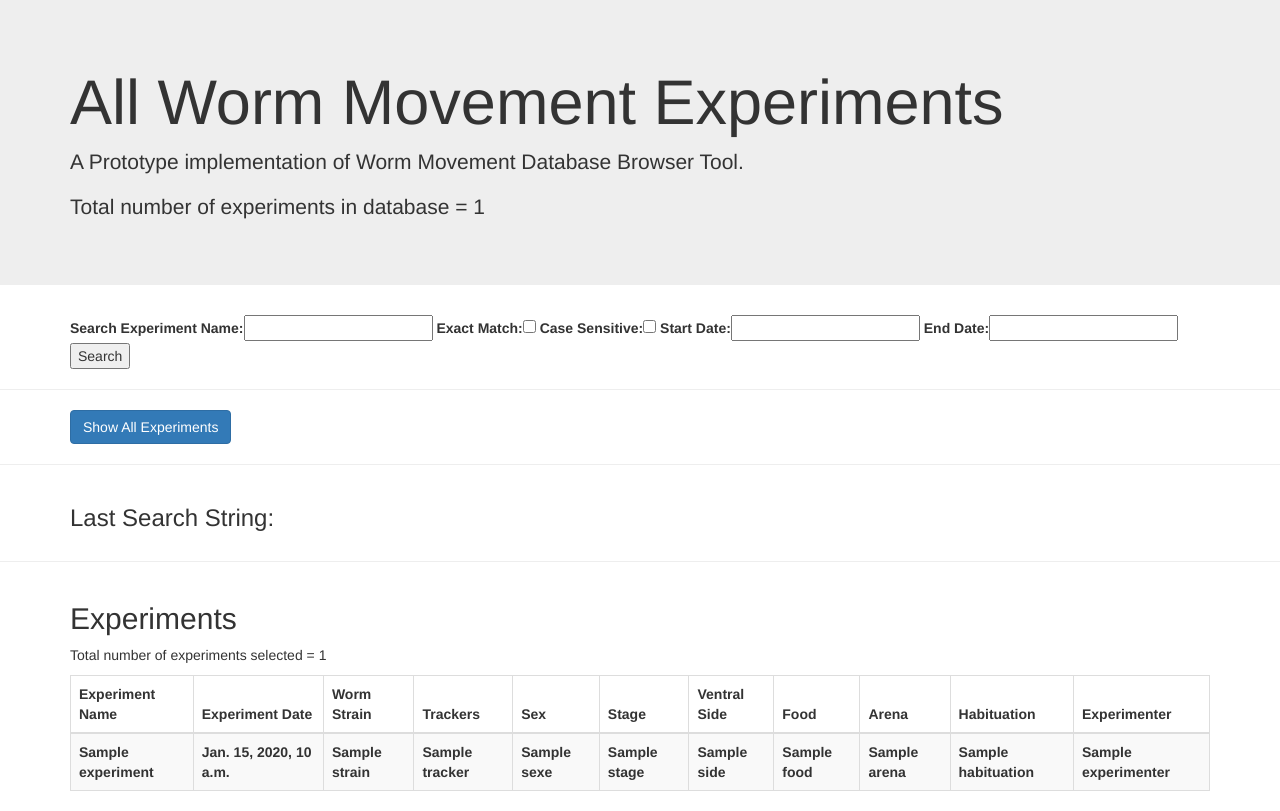
After one commit to openworm/movement_cloud, a Django app: page /webworm/tables in a window 1280 px wide. The commit adds this page. Run offline with Django 3.2, Linux system fonts and the light colour scheme; tables that the repository leaves empty hold one stand-in row (values such as "Sample post"); lists and menus that the app fills with data are empty; some libraries are stand-ins or nearby versions.

Commit message:
Added basic forms to allow searching the database by experiment name, start and end dates.

```diff
--- /dev/null
+++ b/webworm/forms.py
@@ -0,0 +1,8 @@
+from django import forms
+
+class SearchForm(forms.Form):
+    search_name = forms.CharField(label='Search Experiment Name', max_length=100, required=False);
+    exact_match = forms.BooleanField(label='Exact Match', required=False);
+    case_sensitive = forms.BooleanField(label='Case Sensitive', required=False);
+    start_date = forms.DateField(label='Start Date', required=False);
+    end_date = forms.DateField(label='End Date', required=False);
--- /dev/null
+++ b/webworm/templates/common/header.html
@@ -0,0 +1,26 @@
+<!DOCTYPE html>
+<html lang="en">
+  <head>
+    <meta charset="utf-8">
+    <title>Worm Movement Database</title>
+    <meta name="viewport" content="width=device-width, initial-scale=1.0">
+    <meta name="description" content="Worm Movement Database">
+    <meta name="author" content="cheelee@openworm.org">
+
+    <!-- Styles -->
+    <link rel="stylesheet" href="http://maxcdn.bootstrapcdn.com/bootstrap/3.3.7/css/bootstrap.min.css">
+    <script src="https://ajax.googleapis.com/ajax/libs/jquery/1.12.4/jquery.min.js"></script>
+    <script src="http://maxcdn.bootstrapcdn.com/bootstrap/3.3.7/js/bootstrap.min.js"></script>
+  </head>
+
+  <header class="jumbotron subhead" id="overview">
+    <div class="container">
+      <h1>All Worm Movement Experiments</h1>
+      <p class="lead">
+	A Prototype implementation of Worm Movement Database Browser Tool.
+      <p>Total number of experiments in database = {{ db_experiment_count }} </p>
+      </p>
+    </div>
+  </header>
+{% block content %}{% endblock %}
+</html>
--- /dev/null
+++ b/webworm/templates/common/search.html
@@ -0,0 +1,16 @@
+<div class="container" id="controls">
+  <form action="{% url "tables" %}" method="get">
+    {{ form }}
+    <input type="submit" value="Search">
+  </form>
+</div>
+<hr>
+<div class="container">
+  <a href="{% url "tables" %}" class="btn btn-primary" role="button">Show All Experiments</a>
+</div>
+<hr>
+<div class="container" id="info">
+  <h3>Last Search String:</h3>
+  <p> {{ search_string }} </p>
+</div>
+<hr>
--- /dev/null
+++ b/webworm/templates/webworm/tables.html
@@ -0,0 +1,44 @@
+{% extends "common/header.html" %}
+
+{% block content %}
+{% include "common/search.html" %}
+<div class="container">
+<h2>Experiments</h2>
+<p>Total number of experiments selected = {{ experiment_count }} </p>
+<table class="table table-striped table-bordered table-responsive">
+  <thead>
+    <tr>
+      <!-- Hardcoded for now. There are Django methods for these -->
+      <th>Experiment Name</th>
+      <th>Experiment Date</th>
+      <th>Worm Strain</th>
+      <th>Trackers</th>
+      <th>Sex</th>
+      <th>Stage</th>
+      <th>Ventral Side</th>
+      <th>Food</th>
+      <th>Arena</th>
+      <th>Habituation</th>
+      <th>Experimenter</th>
+    </tr>
+  </thead>
+  <tbody>
+    {% for experiment in experiments_list %}
+    <tr>
+      <th>{{ experiment.base_name }}</th>
+      <th>{{ experiment.date|default_if_none:"None" }}</th>
+      <th>{{ experiment.strain.name|default_if_none:"None" }}</th>
+      <th>{{ experiment.tracker.name|default_if_none:"None" }}</th>
+      <th>{{ experiment.sex|default_if_none:"Unknown" }}</th>
+      <th>{{ experiment.developmental_stage|default_if_none:"Unknown" }}</th>
+      <th>{{ experiment.ventral_side.name|default_if_none:"None" }}</th>
+      <th>{{ experiment.food|default_if_none:"None" }}</th>
+      <th>{{ experiment.arena|default_if_none:"None" }}</th>
+      <th>{{ experiment.habituation|default_if_none:"None" }}</th>
+      <th>{{ experiment.experimenter|default_if_none:"Unknown" }}</th>
+    </tr>
+    {% endfor %}
+  </tbody>
+</table>
+</div>
+{% endblock %}
--- a/webworm/urls.py
+++ b/webworm/urls.py
@@ -4,4 +4,5 @@ from . import views
 
 urlpatterns = [
     url(r'^$', views.index, name='index'),
+    url(r'^tables$', views.tables, name='tables'),
 ]
--- a/webworm/views.py
+++ b/webworm/views.py
@@ -1,11 +1,59 @@
 from django.shortcuts import render
 from django.http import HttpResponse
 
+from django.template.response import TemplateResponse
+
 from .models import *
+from .forms import *
 
 # Create your views here.
 
 def index(request):
+    form = SearchForm();
+    db_experiment_count = Experiments.objects.all().count();
+    context = {'db_experiment_count': db_experiment_count, 'form':form }
+    return render(request, 'webworm/index.html', context);
+
+def tables(request):
+    form = SearchForm();
+    db_experiment_count = Experiments.objects.all().count();
     experiments_list = Experiments.objects.order_by('base_name');
-    context = {'experiments_list': experiments_list}
-    return render(request,'webworm/index.html',context)
+    search_string = '';
+    if request.method == "GET":
+        # Sane defaults
+        exact = False;
+        case_sen = False;
+        if 'exact_match' in request.GET:
+            exact = request.GET['exact_match'];
+        if 'case_sensitive' in request.GET:
+            case_sen = request.GET['case_sensitive'];
+        if 'search_name' in request.GET:
+            search = request.GET['search_name'];
+            if search:
+                search_string = search_string + ' String:' + search;
+                if exact == True and case_sen == True:
+                    experiments_list = experiments_list.filter(base_name__exact=search);
+                elif exact == True and case_sen == False:
+                    experiments_list = experiments_list.filter(base_name__iexact=search);
+                elif exact == False and case_sen == True:
+                    experiments_list = experiments_list.filter(base_name__contains=search);
+                else:
+                    experiments_list = experiments_list.filter(base_name__icontains=search);
+        if 'start_date' in request.GET:
+            start = request.GET['start_date'];
+            if start:
+                search_string = search_string + ' Start:' + start;
+                experiments_list = experiments_list.filter(date__gte=start);
+        if 'end_date' in request.GET:
+            end = request.GET['end_date'];
+            if end:
+                search_string = search_string + ' End:' + end;
+                experiments_list = experiments_list.filter(date__lte=end);
+
+    experiment_count = experiments_list.count();
+    context = {'experiments_list': experiments_list,
+               'experiment_count': experiment_count,
+               'db_experiment_count': db_experiment_count,
+               'search_string': search_string,
+               'form':form }
+    return render(request, 'webworm/tables.html', context);
```
Also changed, not shown: webworm/templates/webworm/index.html (+7 -48 lines).
